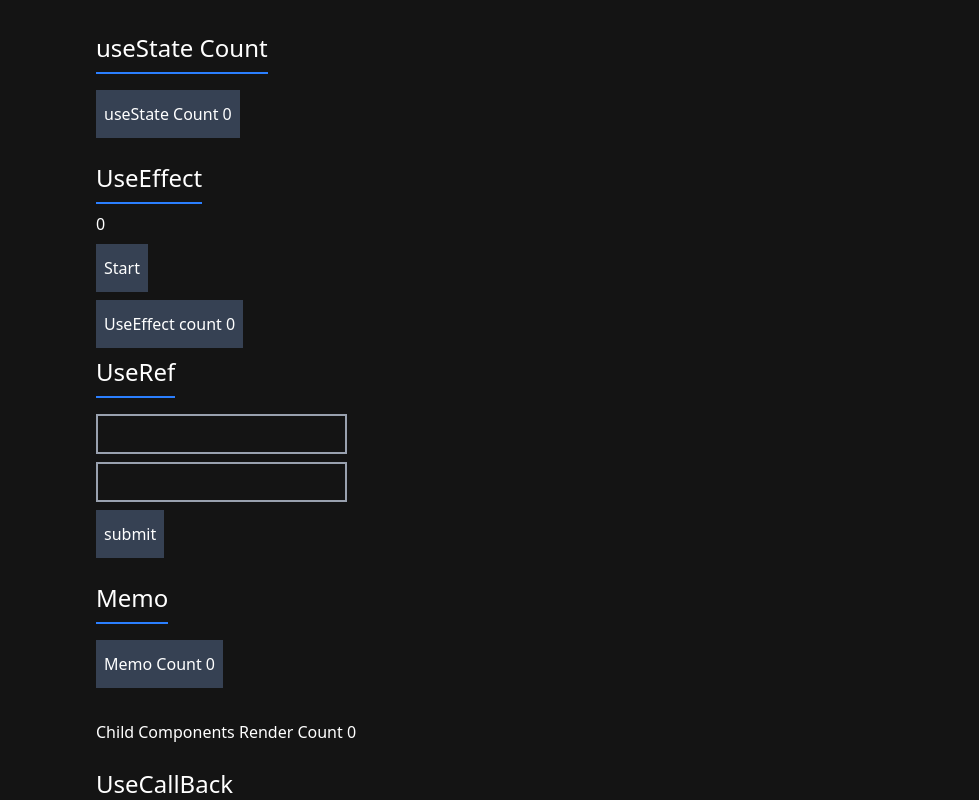
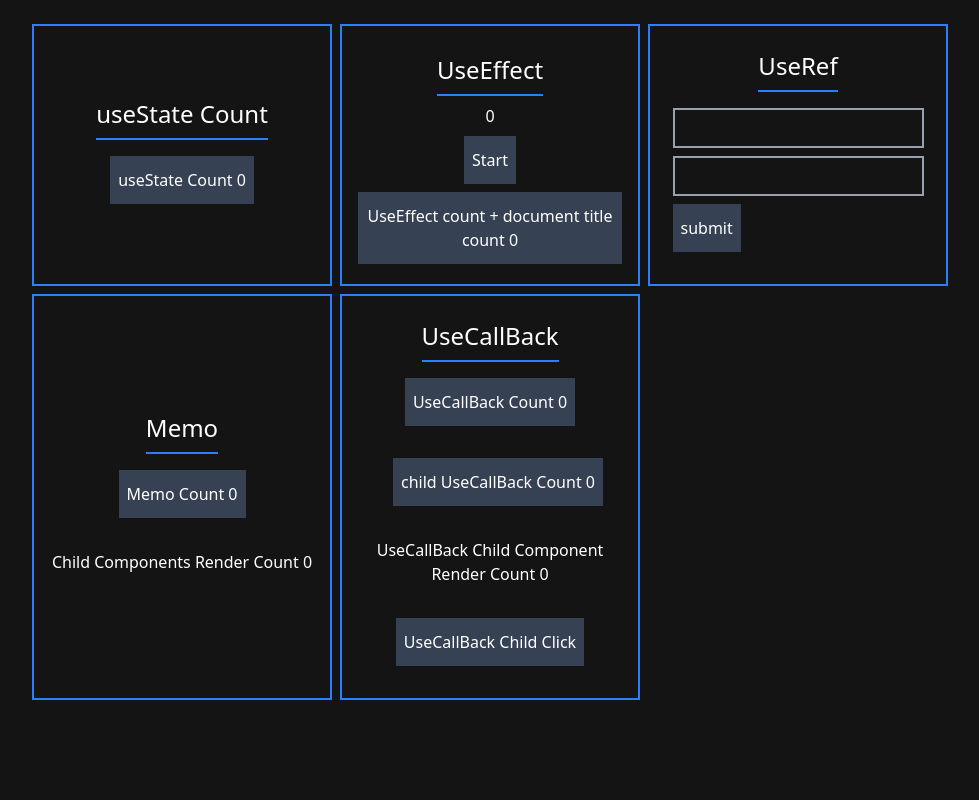
Before and after one commit to DevendraHolikar/react-practices, a React (Vite) app: page / in a window 1280 px wide. Shown: the top 800 px of the page, without its empty margins (32-1011 px from the left). Built offline with nearby package versions, Linux system fonts and the light colour scheme.

Commit message:
UI Change

```diff
--- a/src/components/Body.jsx
+++ b/src/components/Body.jsx
@@ -1,17 +1,16 @@
-import Count from "./Count"
-import UseEffect from "./UseEffect"
-import UseRef from "./UseRef"
-import MemoParent from "./MemoParent"
-import UseMemo from "./UseMemo"
-import UseCallBack from "./UseCallBack"
+import UseState from "./useState/UseState"
+import UseEffect from "./useEffect/UseEffect"
+import UseRef from "./useRef/UseRef"
+import MemoParent from "./UseMemo/MemoParent"
+// import UseMemo from "./UseMemo/UseMemo"
+import UseCallBack from "./UseCallback/UseCallBack"
 const Body = () => {
   return (
-    <div className="w-[80%] m-auto py-6">
-        <Count></Count>
+    <div className="w-[90%] m-auto py-6 flex flex-wrap gap-2">
+        <UseState></UseState>
         <UseEffect></UseEffect>
         <UseRef></UseRef>
         <MemoParent></MemoParent>
-        {/* <UseMemo></UseMemo> */}
         <UseCallBack></UseCallBack>
     </div>
   )
--- a/src/components/UseCallBackChild.jsx
+++ /dev/null
@@ -1,15 +0,0 @@
-import { useRef } from "react";
-import { memo } from "react";
-
-const UseCallBackChild = () => {
-
-  console.log("---UseCallBackChild Components---");
-  const renderCount = useRef(0)
-
-
-  return (
-    <p className="py-4 text-white">UseCallBack Child Component Render Count { renderCount.current++ }</p>
-  )
-}
-
-export default memo(UseCallBackChild)
--- a/src/components/UseCallBack.jsx
+++ b/src/components/UseCallback/UseCallBack.jsx
@@ -8,11 +8,11 @@ const UseCallBack = () => {
   console.log("---UseCallBack Components---");
 
   const childRun =  useCallback(()=>{
-
+    alert("UseCallBack Click Run")
   },[childCount])
 
   return (
-    <div>
+    <div className="flex justify-center items-center flex-col w-[300px] border-2 border-blue-500 hover:border-purple-500 p-4">
       <h1 className="w-fit text-2xl py-2 text-white border-b-2 border-blue-500">
         UseCallBack
       </h1>
--- /dev/null
+++ b/src/components/UseCallback/UseCallBackChild.jsx
@@ -0,0 +1,19 @@
+import { useRef } from "react";
+import { memo } from "react";
+
+const UseCallBackChild = ({handle}) => {
+  console.log("---UseCallBackChild Components---");
+  const renderCount = useRef(0);
+
+  return (
+    <div className="text-center">
+      <p className="py-4 text-white">
+        UseCallBack Child Component Render Count {renderCount.current++}
+      </p>
+      <button className="my-4 btn text-white px-2 py-3 bg-gray-700 cursor-pointer"
+      onClick={handle}>UseCallBack Child Click</button>
+    </div>
+  );
+};
+
+export default memo(UseCallBackChild);
--- a/src/components/Memo.jsx
+++ b/src/components/UseMemo/Memo.jsx
@@ -6,7 +6,7 @@ const Memo = () => {
   const renderCount = useRef(0)
 
   return (
-    <div>
+    <div className="">
         <div className="py-4 text-white">Child Components Render Count { renderCount.current++ }</div>
     </div>
   )
--- a/src/components/MemoParent.jsx
+++ b/src/components/UseMemo/MemoParent.jsx
@@ -6,7 +6,7 @@ const MemoParent = () => {
     console.log("---Memo Components---");
 
   return (
-    <div>
+    <div className="flex justify-center items-center flex-col w-[300px] border-2 border-blue-500 hover:border-purple-500 p-4">
         <h1 className="w-fit text-2xl py-2 text-white border-b-2 border-blue-500">Memo</h1>
          <button className="my-4 btn text-white px-2 py-3 bg-gray-700 cursor-pointer"
         onClick={()=> setCount(count + 1)}>Memo Count {count}</button>
--- a/src/components/UseEffect.jsx
+++ b/src/components/useEffect/UseEffect.jsx
@@ -2,8 +2,6 @@ import { useEffect, useState } from "react";
 
 const UseEffect = () => {
   const [count, setCount] = useState(0);
-  // const [title, setTitle] = useState(0);
-
   const [timecount, setTimeCount] = useState(0);
   const [isActive, setIsActive] = useState(false);
 
@@ -35,7 +33,7 @@ const UseEffect = () => {
   };
 
   return (
-    <div className="flex flex-col gap-2">
+    <div className="flex  gap-2  justify-center items-center flex-col w-[300px] border-2 border-blue-500 hover:border-purple-500 p-4">
       <h1 className="w-fit text-2xl py-2 text-white border-b-2 border-blue-500">UseEffect</h1>
       <div className="text-white">{timecount}</div>
 
@@ -65,7 +63,7 @@ const UseEffect = () => {
         className="btn w-fit text-white px-2 py-3 bg-gray-700 cursor-pointer"
         onClick={handleCount}
       >
-        UseEffect count {count}
+        UseEffect count + document title count {count}
       </button>
     </div>
   );
--- a/src/components/UseRef.jsx
+++ b/src/components/useRef/UseRef.jsx
@@ -13,7 +13,7 @@ const UseRef = () => {
   };
 
   return (
-    <div>
+    <div className="flex justify-center items-center flex-col w-[300px] border-2 border-blue-500 hover:border-purple-500 p-4">
       <h1 className="w-fit text-2xl py-2 text-white border-b-2 border-blue-500">UseRef</h1>
 
       <form className="my-4  w-[80] flex flex-col gap-2" onSubmit={handleSubmit}>
--- a/src/components/Count.jsx
+++ b/src/components/useState/UseState.jsx
@@ -1,6 +1,6 @@
 import { useState } from "react";
 
-const Count = () => {
+const UseState = () => {
   console.log("---Count Components---");
 
   const [count, setCount] = useState(0);
@@ -10,13 +10,13 @@ const Count = () => {
     console.log("onClick handleCount" ,count);
   };
   return (
-    <div className="">
+    <div className="flex justify-center items-center flex-col w-[300px] border-2 border-blue-500 hover:border-purple-500 p-4">
       <h1 className="w-fit text-2xl py-2 text-white border-b-2 border-blue-500">useState Count</h1>
 
-        <button className="my-4 btn text-white px-2 py-3 bg-gray-700 cursor-pointer"
+        <button className="w-fit my-4 btn text-white px-2 py-3 bg-gray-700 cursor-pointer"
         onClick={handleCount}>useState Count {count}</button>
     </div>
   );
 };
 
-export default Count;
+export default UseState;
```
Also changed, not shown: src/components/UseMemo/UseMemo.jsx (renamed from src/components/UseMemo.jsx).
